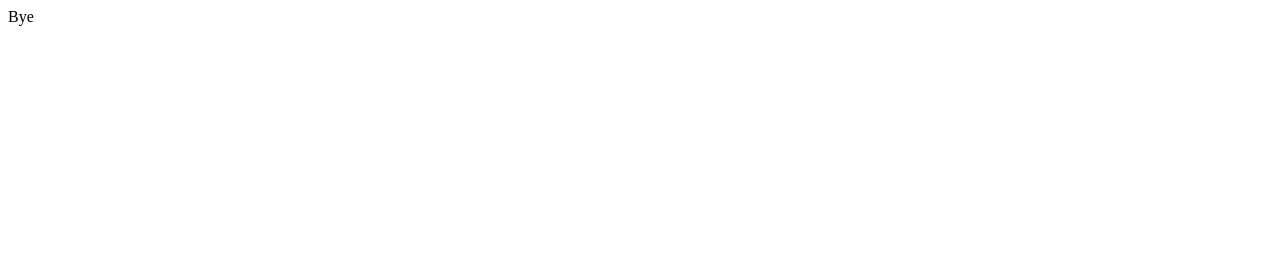
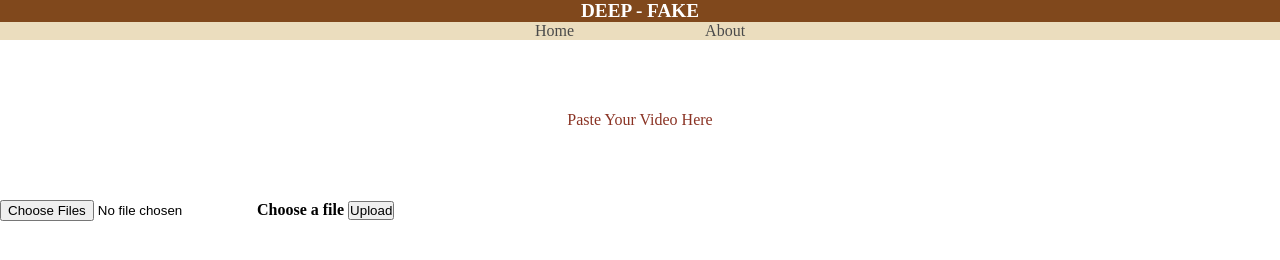
Before and after one commit to Rasvanth28/DeepFake, a plain HTML site: page frontend/index.html in a window 1280 px wide. Drawn offline with Linux system fonts and the light colour scheme.

Commit message:
Basic Structure of Website

```diff
--- a/frontend/index.html
+++ b/frontend/index.html
@@ -5,12 +5,36 @@
     <meta charset="UTF-8">
     <meta name="viewport" content="width=device-width, initial-scale=1.0">
     <title>Index</title>
+    <link rel="stylesheet" href="style.css">
 </head>
 
 <body>
-    <header>
-        Bye
-    </header>
+    <div class="banner-header">
+        <header class="title">DEEP - FAKE</header>
+    </div>
+
+    <div class="banner-nav">
+        <nav>
+            <a href="index.html" class="link-space">Home</a>
+            <a href="about.html" target="_blank">About</a>
+        </nav>
+    </div>
+
+    <div class="content">
+        <p>Paste Your Video Here</p>
+    </div>
+
+    <form class="box" method="post" actionn="" enctype="multipart/form-data">
+        <div class="box_input">
+            <input class="box_file" type="file" name="files[]" id="file" data-multiple-caption="{count} files selected"
+                multiple />
+            <label for="file"><strong>Choose a file</strong><span class="box_dragndrop"> or drag it here.</span></label>
+            <button class="box_button" type="submit">Upload</button>
+        </div>
+        <div class="box_uploading">Uploading</div>
+        <div class="box_success">Done!</div>
+        <div class="box_error">Error!</div>
+    </form>
 </body>
 
 </html>
--- a/frontend/style.css
+++ b/frontend/style.css
@@ -0,0 +1,45 @@
+* {
+    margin: 0%;
+    padding: 0%;
+    box-sizing: border-box;
+}
+
+.title {
+    text-align: center;
+    font-weight: bolder;
+    font-size: larger;
+    color: white;
+}
+
+.banner-header {
+    background-color: #80481C
+}
+
+.banner-nav {
+    background-color: #EBDDBE;
+    text-align: center;
+}
+
+.link-space {
+    margin-right: 10%;
+}
+
+a {
+    text-decoration: none;
+    color: #4A4A4A;
+}
+
+.content {
+    display: flex;
+    justify-content: center;
+    align-items: center;
+    height: 20vh;
+    color: #8A3324;
+}
+
+.box_dragndrop,
+.box_uploading,
+.box_success,
+.box_error {
+    display: none;
+}
```
